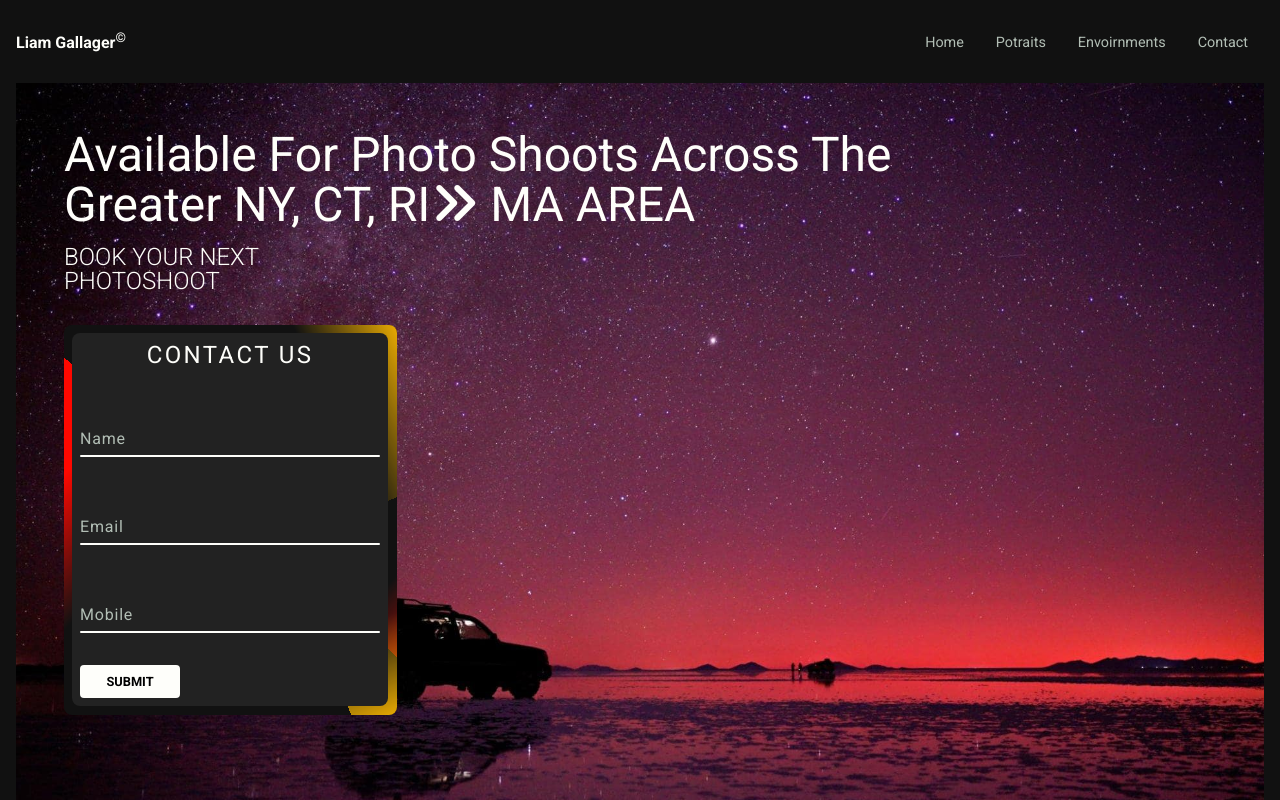
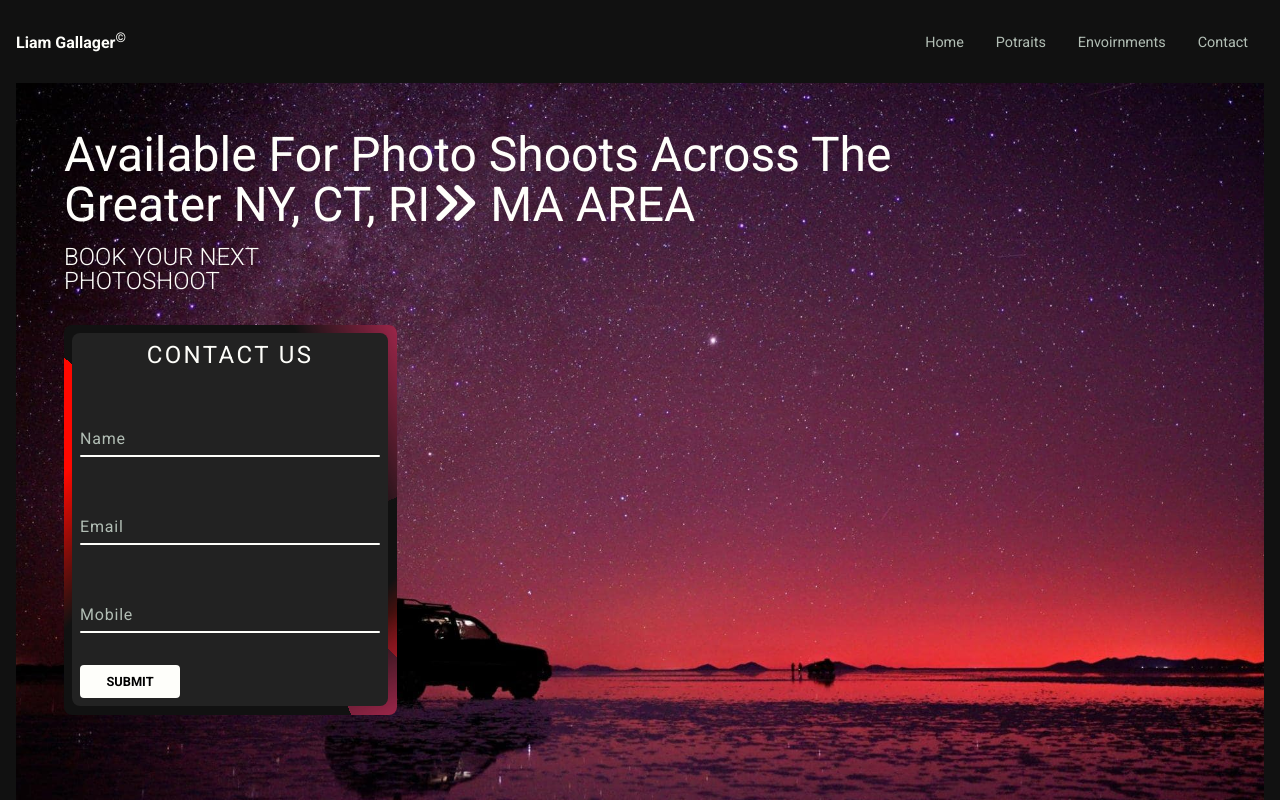
Before and after one commit to ErzaXAbhi/liam-gallager-react, a React (Create React App) app: page /contact in a window 1280 px wide. Shown: the top 800 px of the page. Built offline with nearby package versions, Linux system fonts and the light colour scheme.

Commit message:
border color updated

```diff
--- a/src/App.css
+++ b/src/App.css
@@ -186,9 +186,9 @@ body {
     0deg,
     transparent,
     transparent,
-    #ffba00,
-    #ffba00,
-    #ffba00
+    #ab274f,
+    #ab274f,
+    #ab274f
   );
   z-index: 1;
   transform-origin: bottom right;
@@ -207,9 +207,9 @@ body {
     0deg,
     transparent,
     transparent,
-    #ffba00,
-    #ffba00,
-    #ffba00
+    #ab274f,
+    #ab274f,
+    #ab274f
   );
   z-index: 1;
   transform-origin: bottom right;
```
